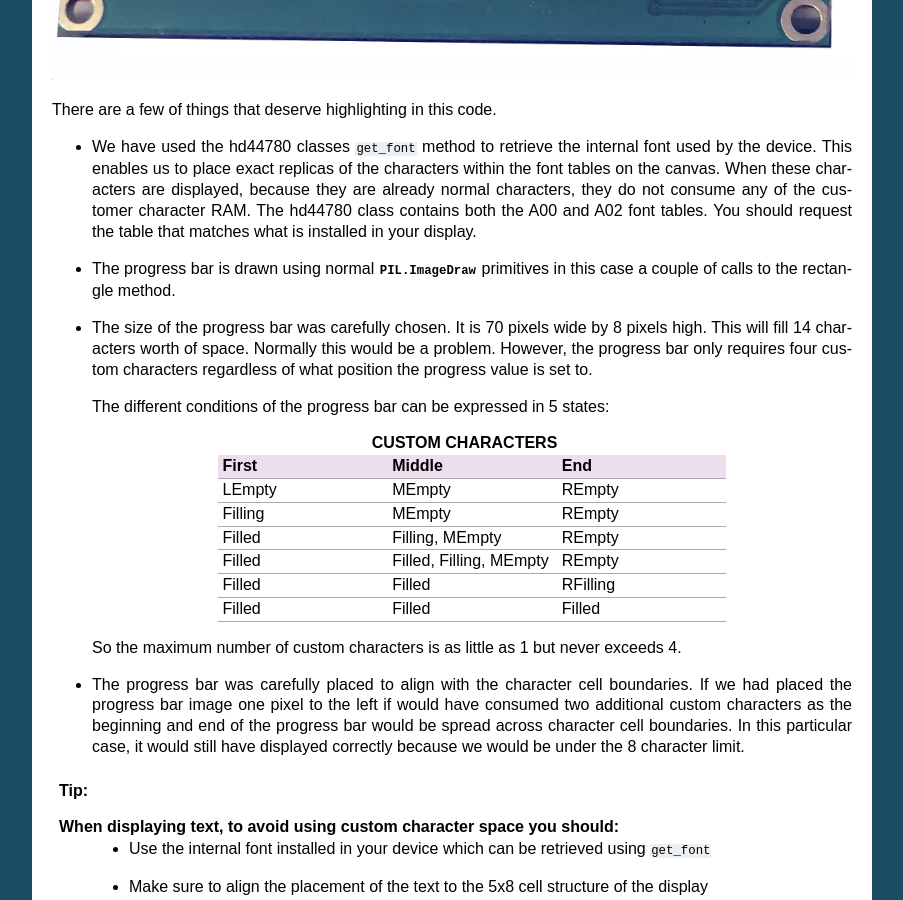
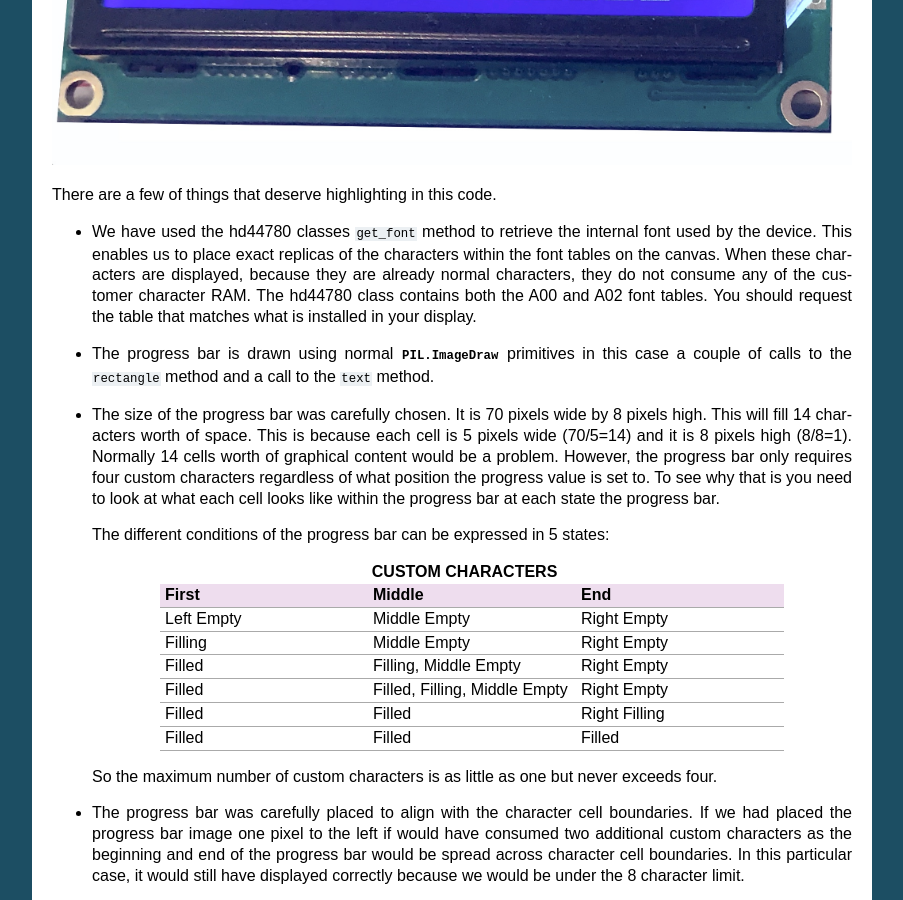
Before and after one commit to rm-hull/luma.lcd, a Sphinx documentation site: the page built from doc/HD44780.rst, in a window 1280 px wide and 900 px high, scrolled down 2630 px. Shown: the whole window, without its empty margins (198-1101 px from the left). Built offline with Sphinx 7.4.7, drawn with Linux system fonts in a browser that asks for light colours; the version number could not be read and is left out; some of the changed text lies outside the part shown.

```diff
--- a/doc/HD44780.rst
+++ b/doc/HD44780.rst
@@ -73,8 +73,10 @@ Graphics-mode Usage
 It is also possible to display graphical content using the `display` method
 which works similarly to other ``luma.lcd`` and ``luma.oled`` displays.  However
 there is a significant limitation.  There can only be 8 characters worth of 'custom'
-content displayed at any point in time.  While this is quite limited, with some
-creativity it can be very useful.
+content displayed at any point in time.  If you exceed this limit, the ``undefined``
+character (a value set during initialization of the hd44780) will be displayed
+instead.  While 8 custom characters may seem limited, with some creativity it can
+be very useful.
 
 To understand how to leverage this capability requires some explanation of
 how the screen of the display is organized and how ``luma.lcd`` manages the
@@ -92,6 +94,8 @@ kept in mind though.
 * The custom character must be a 5x8 image
 * It can only be displayed in alignment with the other characters on the display
 * There can be a maximum of 8 special characters on the screen at any given time
+* If the driver has run out of custom characters for a screen, the remaining cells
+  with non-standard content will display the `undefined` character instead.
 
 However there are a few features that can be leveraged to extend beyond these
 restrictions.
@@ -140,27 +144,30 @@ There are a few of things that deserve highlighting in this code.
   your display.
 
 * The progress bar is drawn using normal :mod:`PIL.ImageDraw` primitives in this case a
-  couple of calls to the rectangle method.
+  couple of calls to the ``rectangle`` method and a call to the ``text`` method.
 
 * The size of the progress bar was carefully chosen.  It is 70 pixels wide by 8
-  pixels high.  This will fill 14 characters worth of space.  Normally this
-  would be a problem.  However, the progress bar only requires four custom
-  characters regardless of what position the progress value is set to.
+  pixels high.  This will fill 14 characters worth of space.  This is because
+  each cell is 5 pixels wide (70/5=14) and it is 8 pixels high (8/8=1).
+  Normally 14 cells worth of graphical content would be a problem. However, the
+  progress bar only requires four custom characters regardless of what position
+  the progress value is set to.  To see why that is you need to look at what each
+  cell looks like within the progress bar at each state the progress bar.
 
   The different conditions of the progress bar can be expressed in 5 states:
 
   .. csv-table:: **CUSTOM CHARACTERS**
     :header: "First", "Middle", "End"
-    :widths: 15, 15, 15
+    :widths: 20, 20, 20
 
-      "LEmpty", "MEmpty", "REmpty"
-      "Filling", "MEmpty", "REmpty"
-      "Filled", "Filling, MEmpty", "REmpty"
-      "Filled", "Filled, Filling, MEmpty", "REmpty"
-      "Filled", "Filled", "RFilling"
+      "Left Empty", "Middle Empty", "Right Empty"
+      "Filling", "Middle Empty", "Right Empty"
+      "Filled", "Filling, Middle Empty", "Right Empty"
+      "Filled", "Filled, Filling, Middle Empty", "Right Empty"
+      "Filled", "Filled", "Right Filling"
       "Filled", "Filled", "Filled"
 
-  So the maximum number of custom characters is as little as 1 but never exceeds 4.
+  So the maximum number of custom characters is as little as one but never exceeds four.
 
 * The progress bar was carefully placed to align with the character cell
   boundaries.  If we had placed the progress bar image one pixel to the left
--- a/setup.py
+++ b/setup.py
@@ -62,7 +62,7 @@ setup(
     namespace_packages=["luma"],
     packages=find_packages(),
     zip_safe=False,
-    install_requires=["luma.core>=1.16.1"],
+    install_requires=["luma.core>=1.16.2"],
     setup_requires=pytest_runner,
     tests_require=test_deps,
     extras_require={
```
